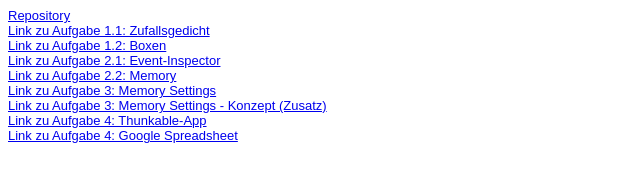
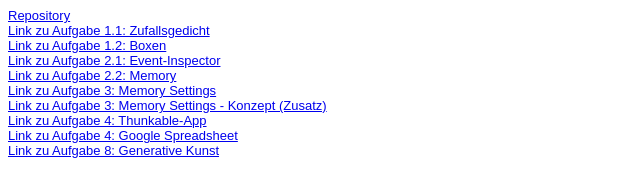
Before and after one commit to IlkiGit/EIA2-Sommersemester22, a plain HTML site: page Steckbrief/steckbrief.htm in a window 1280 px wide. Shown: the whole page, without its empty margins (0-640 px from the left). Drawn offline with Linux system fonts and the light colour scheme.

Commit message:
Steckbrief Update

```diff
--- a/Steckbrief/steckbrief.htm
+++ b/Steckbrief/steckbrief.htm
@@ -31,5 +31,7 @@ body {
 	<a href="https://x.thunkable.com/projectPage/626d884980ec04001139a3ee" target="_blank">Link zu Aufgabe 4: Thunkable-App</a>
 	<br>
 	<a href="https://docs.google.com/spreadsheets/d/1MfpZ-fE-kvt8qSNfMM4nuBPy8wdB7vcn60dosrexv4s/edit?usp=sharing" target="_blank">Link zu Aufgabe 4: Google Spreadsheet</a>
+	<br>
+	<a href="https://ilkigit.github.io/EIA2-Sommersemester22/A08_GenerativeKunst/GenerativeKunst.html" target="_blank">Link zu Aufgabe 8: Generative Kunst</a>
 </body>
 </html>
```
